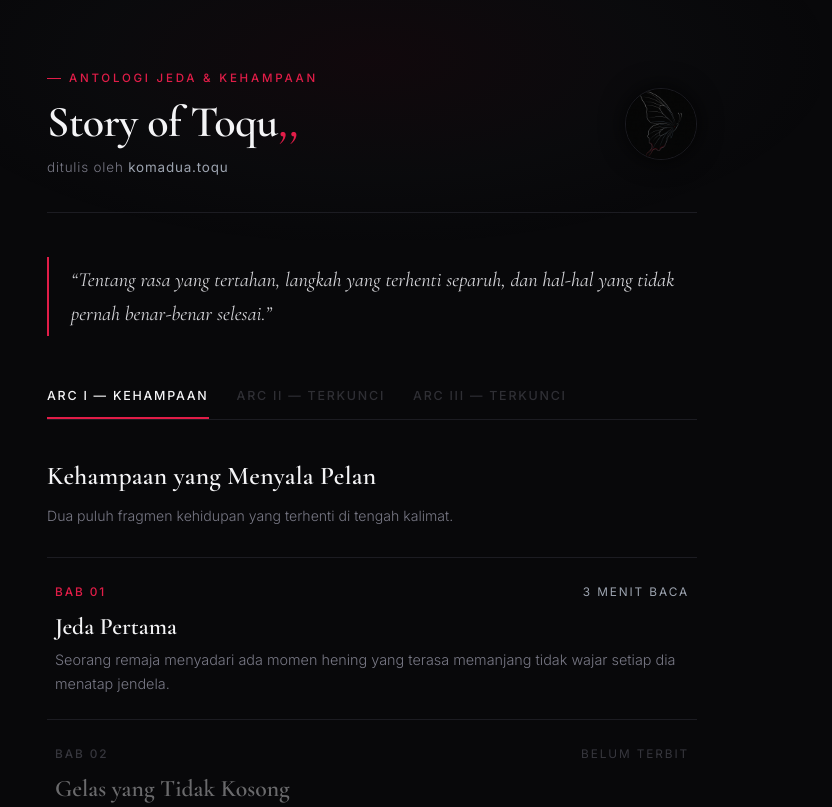
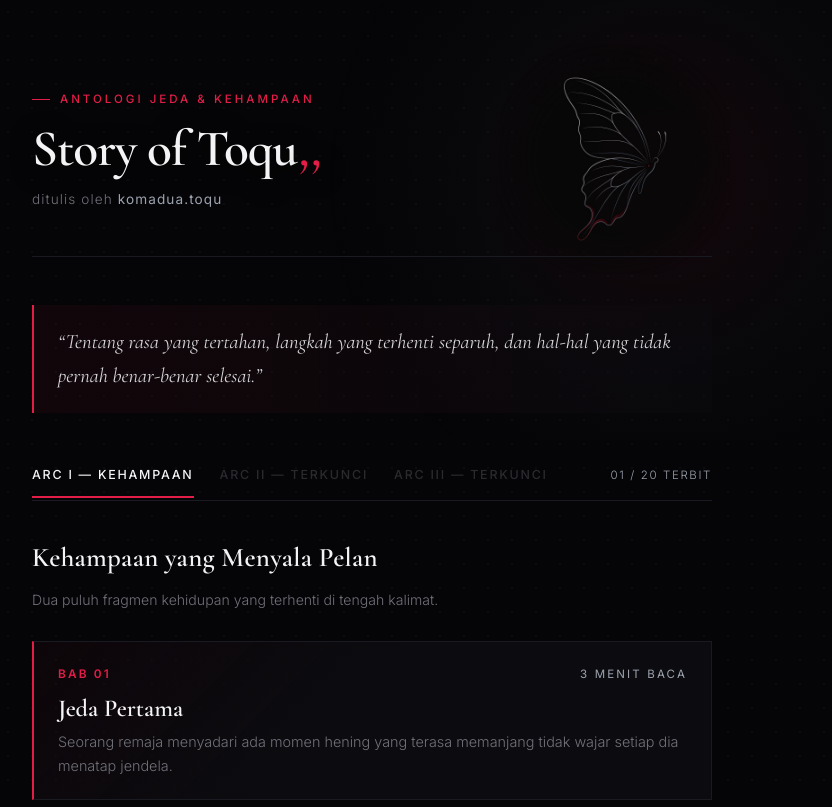
Before and after one commit to toqunata/story_of_toqu, a plain HTML site: page index.html in a window 1280 px wide. Shown: the top 807 px of the page, without its empty margins (268-1100 px from the left). Drawn offline with nearby package versions, Linux system fonts and the light colour scheme.

Commit message:
Update index.html

```diff
--- a/index.html
+++ b/index.html
@@ -9,16 +9,18 @@
   <link href="https://fonts.googleapis.com/css2?family=Cormorant+Garamond:ital,wght@0,500;0,600;0,700;1,400;1,600&family=Inter:wght@300;400;500;600&display=swap" rel="stylesheet">
   <style>
     :root {
-      --bg: #08080A;
-      --surface: #0E0E12;
+      --bg: #050507;
+      --surface: #0C0C10;
+      --surface-hover: #121218;
       --text-primary: #F4F4F6;
       --text-secondary: #D4D4D8;
       --ash-silver: #9CA3AF;
-      --text-muted: #787885;
+      --text-muted: #71717A;
       --crimson: #E11D48;
-      --crimson-soft: rgba(225, 29, 72, 0.12);
-      --border: #1C1C22;
-      --border-hover: #2E2E38;
+      --crimson-glow: rgba(225, 29, 72, 0.18);
+      --crimson-soft: rgba(225, 29, 72, 0.10);
+      --border: #1A1A22;
+      --border-hover: #2D2D3A;
     }
 
     * { box-sizing: border-box; margin: 0; padding: 0; }
@@ -35,14 +37,23 @@
       overflow-x: hidden;
     }
 
-    /* Pencahayaan Dramatis Sangat Halus */
+    /* Tekstur Grain Halus & Pencahayaan Dramatis Sampul Buku */
     body::before {
       content: "";
       position: fixed;
-      top: -15%; left: 50%;
-      transform: translateX(-50%);
-      width: 70vw; height: 45vh;
-      background: radial-gradient(ellipse at center, rgba(225, 29, 72, 0.045) 0%, rgba(156, 163, 175, 0.02) 45%, transparent 75%);
+      inset: 0;
+      background-image: radial-gradient(rgba(255, 255, 255, 0.03) 1px, transparent 0);
+      background-size: 24px 24px;
+      pointer-events: none;
+      z-index: 0;
+    }
+
+    body::after {
+      content: "";
+      position: fixed;
+      top: -10%; right: -5%;
+      width: 65vw; height: 65vh;
+      background: radial-gradient(circle, rgba(225, 29, 72, 0.07) 0%, rgba(156, 163, 175, 0.025) 40%, transparent 70%);
       pointer-events: none;
       z-index: 0;
     }
@@ -60,115 +71,131 @@
       height: 100%;
       width: 0%;
       background: linear-gradient(90deg, var(--ash-silver) 0%, var(--crimson) 100%);
+      box-shadow: 0 0 8px var(--crimson);
       transition: width 0.1s ease-out;
     }
 
     .container {
-      max-width: 650px;
+      max-width: 680px;
       margin: 0 auto;
-      padding: 68px 0 100px;
+      padding: 72px 0 100px;
       position: relative;
       z-index: 1;
     }
 
-    /* Header Editorial */
+    /* Hero Header dengan Ilustrasi Kupu-Kupu Menyatu di Latar */
     header {
-      margin-bottom: 44px;
+      margin-bottom: 48px;
       border-bottom: 1px solid var(--border);
-      padding-bottom: 32px;
+      padding-bottom: 44px;
+      position: relative;
+      min-height: 185px;
       display: flex;
-      justify-content: space-between;
-      align-items: center;
-      gap: 24px;
+      flex-direction: column;
+      justify-content: flex-end;
     }
+
+    .hero-artwork {
+      position: absolute;
+      right: -18px;
+      top: -28px;
+      width: 230px;
+      height: 230px;
+      pointer-events: none;
+      z-index: 0;
+      opacity: 0.88;
+      mix-blend-mode: lighten;
+      -webkit-mask-image: radial-gradient(circle at center, black 48%, transparent 76%);
+      mask-image: radial-gradient(circle at center, black 48%, transparent 76%);
+    }
+    .hero-artwork img {
+      width: 100%;
+      height: 100%;
+      object-fit: contain;
+    }
+
+    .header-content {
+      position: relative;
+      z-index: 2;
+      max-width: 82%;
+    }
+
     .kicker {
       font-size: 0.72rem;
       font-weight: 500;
-      letter-spacing: 0.24em;
+      letter-spacing: 0.26em;
       text-transform: uppercase;
       color: var(--crimson);
-      margin-bottom: 10px;
+      margin-bottom: 12px;
       display: flex;
       align-items: center;
-      gap: 8px;
+      gap: 10px;
     }
     .kicker::before {
       content: "";
       display: inline-block;
-      width: 14px;
+      width: 18px;
       height: 1px;
       background-color: var(--crimson);
     }
+
     .brand-title {
       font-family: 'Cormorant Garamond', serif;
-      font-size: 2.75rem;
+      font-size: 3.2rem;
       font-weight: 600;
-      letter-spacing: -0.015em;
-      line-height: 1.05;
+      letter-spacing: -0.02em;
+      line-height: 1.02;
       color: var(--text-primary);
+      text-shadow: 0 4px 24px rgba(0, 0, 0, 0.9);
     }
     .brand-title .comma-mark {
       color: var(--crimson);
       font-style: italic;
       letter-spacing: -0.06em;
-      margin-left: 2px;
+      margin-left: 3px;
     }
+
     .brand-author {
-      font-size: 0.84rem;
+      font-size: 0.85rem;
       color: var(--text-muted);
-      margin-top: 10px;
-      letter-spacing: 0.06em;
+      margin-top: 12px;
+      letter-spacing: 0.08em;
     }
     .brand-author strong {
       color: var(--ash-silver);
       font-weight: 400;
     }
 
-    /* Bingkai Emblem Ilustrasi Kupu-Kupu */
-    .emblem-wrapper {
-      width: 72px;
-      height: 72px;
-      flex-shrink: 0;
-      display: flex;
-      align-items: center;
-      justify-content: center;
-      border: 1px solid var(--border);
-      border-radius: 50%;
-      background-color: #000000;
-      overflow: hidden;
-      position: relative;
-      box-shadow: 0 0 24px rgba(0, 0, 0, 0.8);
-    }
-    .emblem-wrapper img {
-      width: 100%;
-      height: 100%;
-      object-fit: cover;
-      transform: scale(1.32);
-      display: block;
-    }
-
     /* Prolog Manifesto */
     .prolog {
+      position: relative;
+      padding: 20px 24px;
+      margin-bottom: 52px;
+      background: linear-gradient(90deg, rgba(225, 29, 72, 0.06) 0%, rgba(12, 12, 16, 0.4) 100%);
       border-left: 2px solid var(--crimson);
-      padding: 6px 0 6px 22px;
-      margin-bottom: 52px;
       font-family: 'Cormorant Garamond', serif;
       font-style: italic;
       color: var(--text-secondary);
-      font-size: 1.26rem;
+      font-size: 1.28rem;
       line-height: 1.65;
     }
 
     /* Navigasi Tab Arc */
     .arc-tabs {
       display: flex;
-      gap: 28px;
+      justify-content: space-between;
+      align-items: center;
       border-bottom: 1px solid var(--border);
       margin-bottom: 32px;
+      gap: 16px;
+    }
+    .tab-group {
+      display: flex;
+      gap: 26px;
       overflow-x: auto;
       scrollbar-width: none;
     }
-    .arc-tabs::-webkit-scrollbar { display: none; }
+    .tab-group::-webkit-scrollbar { display: none; }
     .tab-btn {
       background: none;
       border: none;
@@ -192,6 +219,14 @@
       opacity: 0.35;
       cursor: not-allowed;
     }
+    .arc-counter {
+      font-size: 0.72rem;
+      letter-spacing: 0.14em;
+      text-transform: uppercase;
+      color: var(--ash-silver);
+      padding-bottom: 14px;
+      white-space: nowrap;
+    }
 
     /* Judul Sub-Bab Arc */
     .arc-header {
@@ -199,7 +234,7 @@
     }
     .arc-header h2 {
       font-family: 'Cormorant Garamond', serif;
-      font-size: 1.6rem;
+      font-size: 1.68rem;
       font-weight: 600;
       color: var(--text-primary);
       letter-spacing: 0.01em;
@@ -210,29 +245,36 @@
       margin-top: 4px;
     }
 
-    /* Daftar Cerita (Indeks Editorial) */
+    /* Daftar Cerita (Kartu Editorial dengan Kilau Tepi) */
     .story-list {
       display: flex;
       flex-direction: column;
-      border-top: 1px solid var(--border);
+      gap: 12px;
     }
     .story-card {
-      padding: 24px 8px;
-      border-bottom: 1px solid var(--border);
+      padding: 22px 24px;
+      background: var(--surface);
+      border: 1px solid var(--border);
+      border-left: 2px solid transparent;
       cursor: pointer;
-      transition: background 0.25s ease, padding-left 0.25s ease, border-color 0.25s ease;
+      transition: all 0.28s cubic-bezier(0.25, 0.8, 0.25, 1);
+      position: relative;
+    }
+    .story-card:not(.locked-card) {
+      border-left-color: var(--crimson);
+      background: linear-gradient(135deg, rgba(225, 29, 72, 0.04) 0%, var(--surface) 45%);
     }
     .story-card:hover:not(.locked-card) {
-      background: linear-gradient(90deg, rgba(225, 29, 72, 0.04) 0%, transparent 100%);
-      padding-left: 16px;
-      border-bottom-color: var(--border-hover);
-    }
-    .story-card:hover:not(.locked-card) .story-title {
-      color: #FFFFFF;
+      background: var(--surface-hover);
+      border-color: var(--border-hover);
+      border-left-color: var(--crimson);
+      transform: translateX(4px);
+      box-shadow: -6px 0 20px rgba(225, 29, 72, 0.12);
     }
     .story-card.locked-card {
-      opacity: 0.42;
+      opacity: 0.45;
       cursor: default;
+      background: transparent;
     }
 
     /* Label Sub-Bab & Durasi Baca */
@@ -241,8 +283,8 @@
       justify-content: space-between;
       align-items: center;
       font-size: 0.74rem;
-      font-weight: 500;
-      letter-spacing: 0.16em;
+      font-weight: 600;
+      letter-spacing: 0.18em;
       text-transform: uppercase;
       margin-bottom: 8px;
     }
@@ -252,20 +294,25 @@
     .story-time {
       color: var(--ash-silver);
       font-weight: 400;
+      font-size: 0.72rem;
     }
     .story-card.locked-card .story-bab,
     .story-card.locked-card .story-time {
       color: var(--text-muted);
+      font-weight: 400;
     }
 
     .story-title {
       font-family: 'Cormorant Garamond', serif;
-      font-size: 1.48rem;
+      font-size: 1.52rem;
       font-weight: 600;
       color: var(--text-primary);
       margin-bottom: 6px;
       line-height: 1.25;
       transition: color 0.2s;
+    }
+    .story-card:hover:not(.locked-card) .story-title {
+      color: #FFFFFF;
     }
     .story-premise {
       font-size: 0.9rem;
@@ -279,7 +326,7 @@
       animation: fadeIn 0.35s ease;
     }
     @keyframes fadeIn {
-      from { opacity: 0; transform: translateY(4px); }
+      from { opacity: 0; transform: translateY(6px); }
       to { opacity: 1; transform: translateY(0); }
     }
     .back-btn {
@@ -304,15 +351,15 @@
       font-size: 0.76rem;
       font-weight: 600;
       color: var(--crimson);
-      letter-spacing: 0.2em;
+      letter-spacing: 0.22em;
       text-transform: uppercase;
       margin-bottom: 10px;
     }
     .reader-title {
       font-family: 'Cormorant Garamond', serif;
-      font-size: 2.5rem;
+      font-size: 2.6rem;
       font-weight: 600;
-      line-height: 1.18;
+      line-height: 1.16;
       color: var(--text-primary);
       margin-bottom: 36px;
       padding-bottom: 24px;
@@ -320,12 +367,12 @@
     }
     .reader-body p {
       margin-bottom: 24px;
-      font-size: 1.04rem;
+      font-size: 1.05rem;
       color: var(--text-secondary);
     }
     .reader-body p:first-of-type::first-letter {
       font-family: 'Cormorant Garamond', serif;
-      font-size: 3.3rem;
+      font-size: 3.4rem;
       font-weight: 600;
       float: left;
       line-height: 0.82;
@@ -337,7 +384,7 @@
     /* Kotak Kutipan & Jembatan WhatsApp */
     .quote-box {
       margin: 52px 0 32px;
-      padding: 26px;
+      padding: 28px;
       background: var(--surface);
       border: 1px solid var(--border);
       border-left: 2px solid var(--crimson);
@@ -345,7 +392,7 @@
     .quote-text {
       font-family: 'Cormorant Garamond', serif;
       font-style: italic;
-      font-size: 1.2rem;
+      font-size: 1.22rem;
       color: var(--text-primary);
       margin-bottom: 20px;
       line-height: 1.6;
@@ -416,10 +463,11 @@
       color: var(--crimson);
     }
 
-    @media (max-width: 480px) {
-      .brand-title { font-size: 2.2rem; }
-      .emblem-wrapper { width: 58px; height: 58px; }
-      .reader-title { font-size: 2rem; }
+    @media (max-width: 520px) {
+      .brand-title { font-size: 2.45rem; }
+      .hero-artwork { width: 175px; height: 175px; right: -12px; top: -18px; opacity: 0.75; }
+      .header-content { max-width: 90%; }
+      .reader-title { font-size: 2.05rem; }
     }
   </style>
 </head>
@@ -430,24 +478,27 @@
   <div class="container">
     <div id="home-view">
       <header>
-        <div>
+        <!-- Ilustrasi Kupu-Kupu Menyatu Langsung dengan Latar Gelap (Tanpa Bingkai Lingkaran) -->
+        <div class="hero-artwork" aria-hidden="true">
+          <img id="emblem-img" src="emblem.jpg" alt="" />
+        </div>
+
+        <div class="header-content">
           <div class="kicker">Antologi Jeda &amp; Kehampaan</div>
           <h1 class="brand-title">Story of Toqu<span class="comma-mark">,,</span></h1>
           <div class="brand-author">ditulis oleh <strong>komadua.toqu</strong></div>
-        </div>
-
-        <!-- Emblem Ilustrasi dengan Deteksi Ekstensi Otomatis -->
-        <div class="emblem-wrapper" title="Simbol Jeda — komadua.toqu">
-          <img id="emblem-img" src="emblem.jpg" alt="Simbol Story of Toqu" />
         </div>
       </header>
 
       <div class="prolog" id="prolog-text"></div>
 
       <div class="arc-tabs">
-        <button class="tab-btn active">Arc I — Kehampaan</button>
-        <button class="tab-btn locked" title="Belum dibuka">Arc II — Terkunci</button>
-        <button class="tab-btn locked" title="Belum dibuka">Arc III — Terkunci</button>
+        <div class="tab-group">
+          <button class="tab-btn active">Arc I — Kehampaan</button>
+          <button class="tab-btn locked" title="Belum dibuka">Arc II — Terkunci</button>
+          <button class="tab-btn locked" title="Belum dibuka">Arc III — Terkunci</button>
+        </div>
+        <div class="arc-counter" id="arc-counter"></div>
       </div>
 
       <div class="arc-header">
@@ -484,7 +535,7 @@
 
   <script src="cerita.js"></script>
   <script>
-    // Deteksi otomatis ekstensi file emblem (.jpg / .jpeg / .png / .webp / huruf besar)
+    // Deteksi otomatis ekstensi file gambar emblem
     const emblemImg = document.getElementById('emblem-img');
     const emblemCandidates = ['emblem.jpeg', 'emblem.png', 'emblem.webp', 'Emblem.jpg', 'Emblem.jpeg', 'Emblem.png'];
     let candidateIdx = 0;
@@ -507,6 +558,10 @@
     const igLink = document.getElementById('ig-footer-link');
     igLink.href = `https://instagram.com/${PROFIL.usernameIG}`;
     igLink.textContent = `@${PROFIL.usernameIG}`;
+
+    // Hitung jumlah bab yang sudah terbit otomatis
+    const publishedCount = DAFTAR_CERITA.filter(s => s.content && s.content.length > 0).length;
+    document.getElementById('arc-counter').textContent = `${String(publishedCount).padStart(2, '0')} / ${DAFTAR_CERITA.length} Terbit`;
 
     DAFTAR_CERITA.forEach((story, index) => {
       const isPublished = story.content && story.content.length > 0;
```
